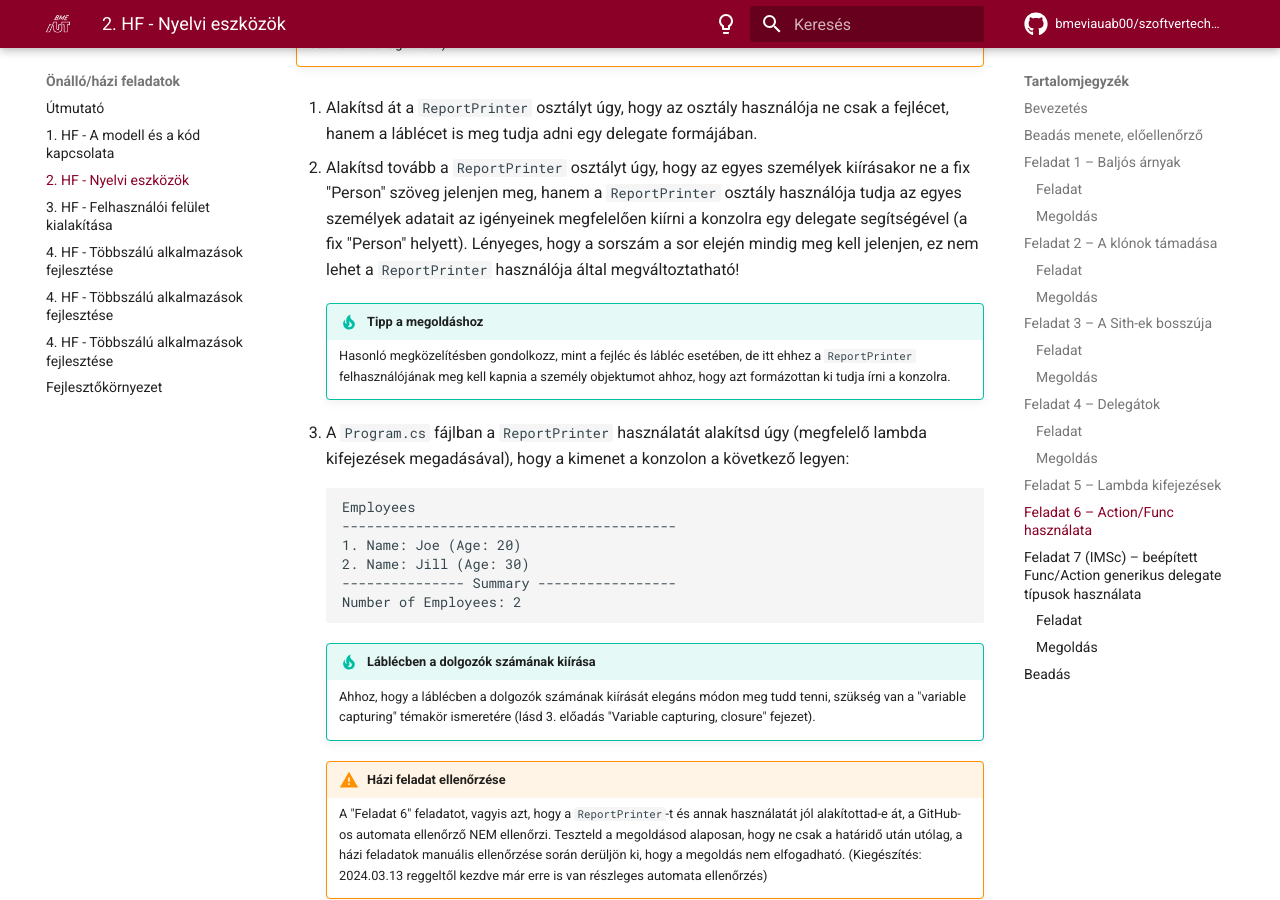
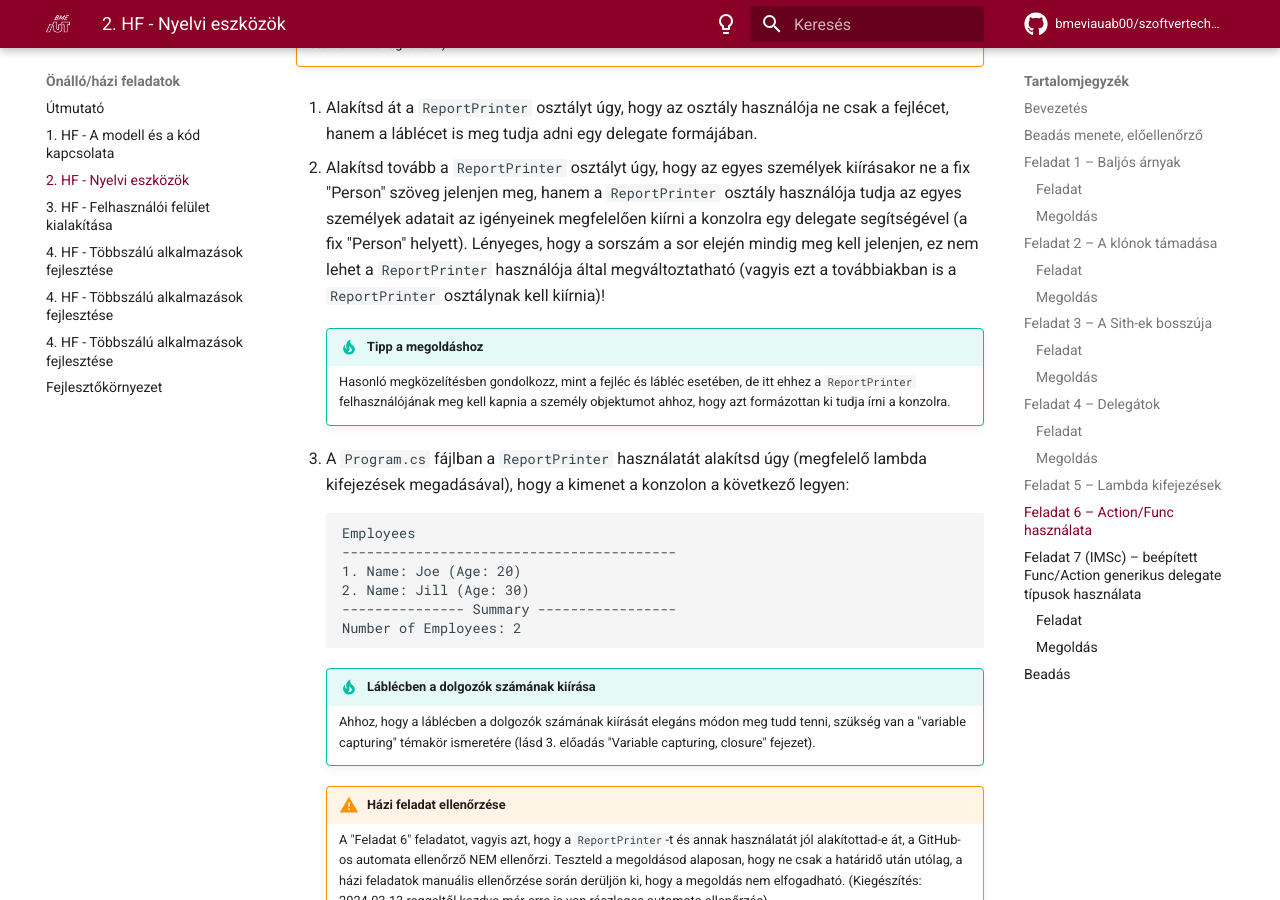
Before and after one commit to bmeviauab00/szoftvertechnikak, an MkDocs documentation site: the page built from docs/hazi/2-nyelvi-eszkozok/index.md, in a window 1280 px wide and 900 px high, scrolled down 7543 px. Built offline with MkDocs 1.6.1 and Material for MkDocs 9.7.7, drawn with Linux system fonts in a browser that asks for light colours; comment, search, counter and statistics services are not loaded; the version menu is left out.

Commit message:
hf 2 reportprinter írja ki a sorszámot

```diff
--- a/docs/hazi/2-nyelvi-eszkozok/index.md
+++ b/docs/hazi/2-nyelvi-eszkozok/index.md
@@ -404,7 +404,7 @@
 
 1. Alakítsd át a `ReportPrinter` osztályt úgy, hogy az osztály használója ne csak a fejlécet, hanem a láblécet is meg tudja adni egy delegate formájában.
 
-2. Alakítsd tovább a `ReportPrinter` osztályt úgy, hogy az egyes személyek kiírásakor ne a fix "Person" szöveg jelenjen meg, hanem a `ReportPrinter` osztály használója tudja az egyes személyek adatait az igényeinek megfelelően kiírni a konzolra egy delegate segítségével (a fix "Person" helyett). Lényeges, hogy a sorszám a sor elején mindig meg kell jelenjen, ez nem lehet a `ReportPrinter` használója által megváltoztatható!
+2. Alakítsd tovább a `ReportPrinter` osztályt úgy, hogy az egyes személyek kiírásakor ne a fix "Person" szöveg jelenjen meg, hanem a `ReportPrinter` osztály használója tudja az egyes személyek adatait az igényeinek megfelelően kiírni a konzolra egy delegate segítségével (a fix "Person" helyett). Lényeges, hogy a sorszám a sor elején mindig meg kell jelenjen, ez nem lehet a `ReportPrinter` használója által megváltoztatható (vagyis ezt a továbbiakban is a `ReportPrinter` osztálynak kell kiírnia)!
 
     !!! tip "Tipp a megoldáshoz"
         Hasonló megközelítésben gondolkozz, mint a fejléc és lábléc esetében, de itt ehhez a `ReportPrinter` felhasználójának meg kell kapnia a személy objektumot ahhoz, hogy azt formázottan ki tudja írni a konzolra.
```
